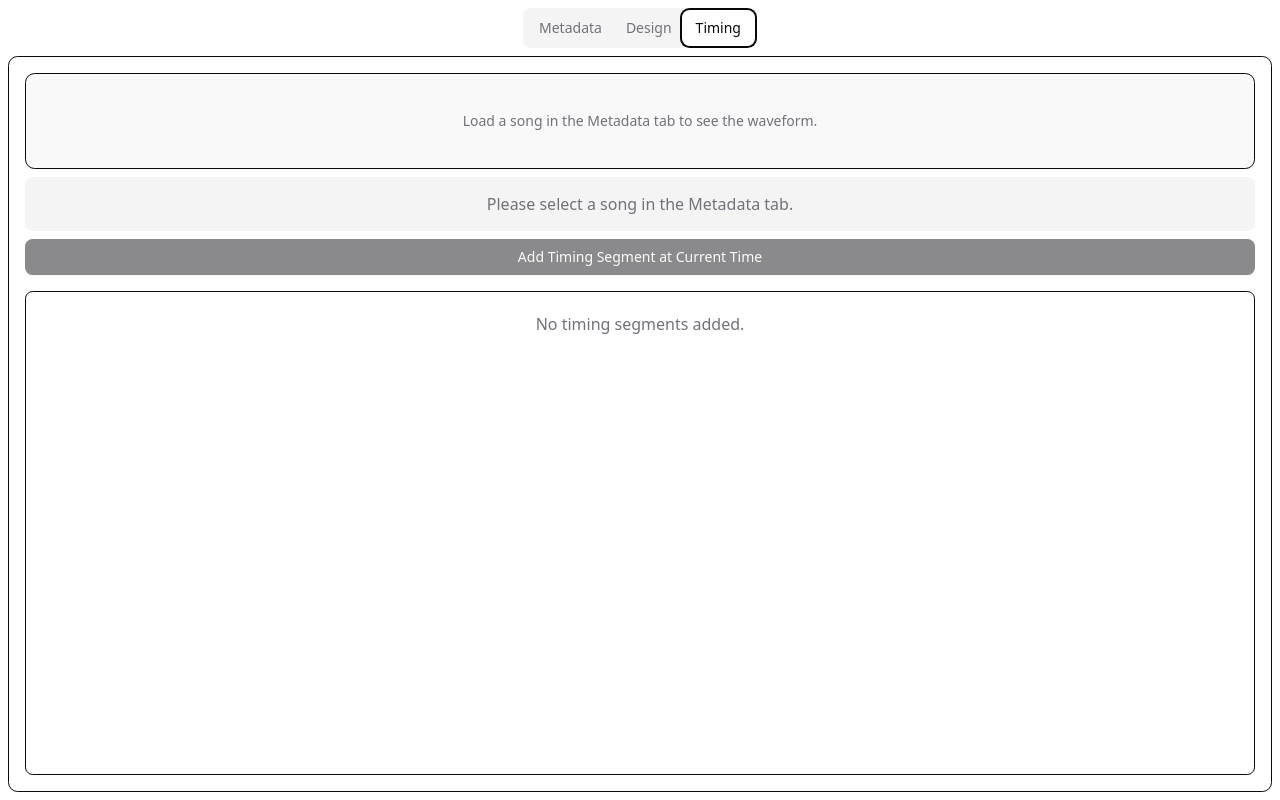
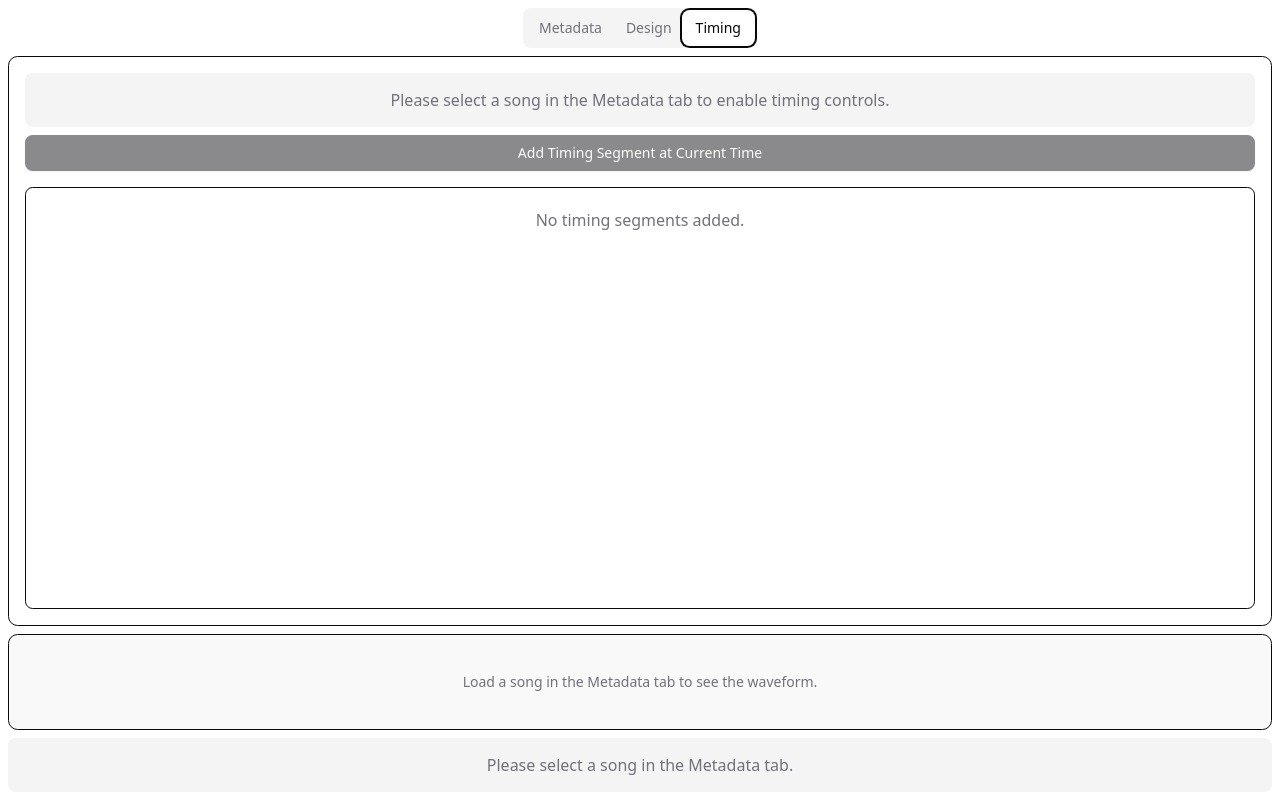
Before and after one commit to pfgithub/lazermapeditor, a React (Vite) app: page / in a window 1280 px wide. Both pictures are taken after a click on the tab "Timing". Built offline with nearby package versions, Linux system fonts and the light colour scheme.

Commit message:
[P] Move the audio element and waveform into the root App component

```diff
--- a/src/App.tsx
+++ b/src/App.tsx
@@ -3,13 +3,26 @@ import { DesignTab } from "@/components/DesignTab";
 import { MetadataTab } from "@/components/MetadataTab";
 import { TimingTab } from "@/components/TimingTab";
 import "./index.css";
-import { useEffect } from "react";
+import { useEffect, useMemo, useRef, useState } from "react";
 import { useAppStore } from "./store";
+import { WaveformDisplay } from "./components/WaveformDisplay";
+import type { Snap } from "./lib/timingPoints";
 
 // Types are now in src/store.ts
 
 export function App() {
   const { map, song, setMap, setSongFile, loadFromDb, isInitialized } = useAppStore();
+  const audioRef = useRef<HTMLAudioElement>(null);
+  const [isPlaying, setIsPlaying] = useState(false);
+  const [currentTime, setCurrentTime] = useState(0);
+  const [activeTab, setActiveTab] = useState("metadata");
+  const [designSnap, setDesignSnap] = useState<Snap>(4);
+
+  const snapForWaveform = useMemo((): Snap => {
+    if (activeTab === "timing") return 16;
+    if (activeTab === "design") return designSnap;
+    return 4; // Default snap for other tabs
+  }, [activeTab, designSnap]);
 
   useEffect(() => {
     loadFromDb();
@@ -29,6 +42,31 @@ export function App() {
     };
   }, []);
 
+  // Animation loop for current time
+  useEffect(() => {
+    if (!isPlaying) return;
+
+    let animationFrameId: number;
+    const loop = () => {
+      if (audioRef.current) {
+        setCurrentTime(audioRef.current.currentTime);
+      }
+      animationFrameId = requestAnimationFrame(loop);
+    };
+    animationFrameId = requestAnimationFrame(loop);
+
+    return () => {
+      cancelAnimationFrame(animationFrameId);
+    };
+  }, [isPlaying]);
+
+  // Sync state with audio element when seeking manually
+  const handleTimeUpdate = () => {
+    if (audioRef.current && !isPlaying) {
+      setCurrentTime(audioRef.current.currentTime);
+    }
+  };
+
   if (!isInitialized) {
     return (
       <div className="w-screen h-screen flex items-center justify-center bg-background text-foreground">
@@ -38,8 +76,12 @@ export function App() {
   }
 
   return (
-    <main className="w-screen h-screen flex flex-col bg-background text-foreground">
-      <Tabs defaultValue="metadata" className="w-full h-full flex flex-col p-2 gap-2">
+    <main className="w-screen h-screen flex flex-col bg-background text-foreground p-2 gap-2">
+      <Tabs
+        defaultValue="metadata"
+        className="w-full flex-grow flex flex-col gap-2 min-h-0"
+        onValueChange={setActiveTab}
+      >
         <TabsList className="mx-auto shrink-0">
           <TabsTrigger value="metadata">Metadata</TabsTrigger>
           <TabsTrigger value="design">Design</TabsTrigger>
@@ -49,12 +91,40 @@ export function App() {
           <MetadataTab song={song} setSong={setSongFile} />
         </TabsContent>
         <TabsContent value="design" className="flex-grow min-h-0">
-          <DesignTab map={map} song={song} />
+          <DesignTab map={map} audioRef={audioRef} snap={designSnap} setSnap={setDesignSnap} />
         </TabsContent>
         <TabsContent value="timing" className="flex-grow min-h-0 bg-card rounded-lg border">
-          <TimingTab map={map} setMap={setMap} songUrl={song?.url ?? null} />
+          <TimingTab map={map} setMap={setMap} audioRef={audioRef} songUrl={song?.url ?? null} />
         </TabsContent>
       </Tabs>
+
+      <footer className="shrink-0 flex flex-col gap-2">
+        <div className="h-24">
+          <WaveformDisplay
+            songUrl={song?.url}
+            currentTime={currentTime}
+            map={map}
+            snap={snapForWaveform}
+          />
+        </div>
+        {song?.url ? (
+          <audio
+            ref={audioRef}
+            key={song.url}
+            src={song.url}
+            controls
+            className="w-full"
+            onPlay={() => setIsPlaying(true)}
+            onPause={() => setIsPlaying(false)}
+            onSeeked={handleTimeUpdate}
+            onTimeUpdate={handleTimeUpdate}
+          />
+        ) : (
+          <div className="text-center text-muted-foreground p-4 bg-muted rounded-md h-[54px] flex items-center justify-center">
+            Please select a song in the Metadata tab.
+          </div>
+        )}
+      </footer>
     </main>
   );
 }
--- a/src/components/DesignTab.tsx
+++ b/src/components/DesignTab.tsx
@@ -1,21 +1,17 @@
-import { useEffect, useRef, useState } from "react";
+import { useEffect, useRef } from "react";
 import { Button } from "@/components/ui/button";
 import { Label } from "@/components/ui/label";
-import type { Map, Song } from "@/store";
-import { WaveformDisplay } from "./WaveformDisplay";
+import type { Map } from "@/store";
 import { calculateTimingPointsInRange, getColorForSnap, getSnapForTime, snapLevels, type Snap } from "@/lib/timingPoints";
 
 interface DesignTabProps {
   map: Map;
-  song: Song | null;
+  audioRef: React.RefObject<HTMLAudioElement>;
+  snap: Snap;
+  setSnap: (snap: Snap) => void;
 }
 
-export function DesignTab({ map, song }: DesignTabProps) {
-  const [snap, setSnap] = useState<Snap>(4);
-
-  const [isPlaying, setIsPlaying] = useState<boolean>(false);
-
-  const audioRef = useRef<HTMLAudioElement>(null);
+export function DesignTab({ map, audioRef, snap, setSnap }: DesignTabProps) {
   const canvasRef = useRef<HTMLCanvasElement>(null);
   const containerRef = useRef<HTMLDivElement>(null);
   const animationFrameId = useRef<number | undefined>(undefined);
@@ -86,11 +82,11 @@ export function DesignTab({ map, song }: DesignTabProps) {
       draw(time);
       animationFrameId.current = requestAnimationFrame(loop);
     };
-    loop();
+    animationFrameId.current = requestAnimationFrame(loop);
     return () => {
       if (animationFrameId.current) cancelAnimationFrame(animationFrameId.current);
     };
-  }, [isPlaying, map, snap]); // Re-run if any of these change
+  }, [map, snap, audioRef]); // Re-run if any of these change
 
   // Handle canvas resizing
   useEffect(() => {
@@ -118,7 +114,7 @@ export function DesignTab({ map, song }: DesignTabProps) {
     canvas.style.height = `${height}px`;
 
     return () => resizeObserver.disconnect();
-  }, []);
+  }, [audioRef]);
 
   return (
     <div className="flex flex-col h-full gap-2">
@@ -133,30 +129,8 @@ export function DesignTab({ map, song }: DesignTabProps) {
         </div>
       </div>
 
-      <div className="shrink-0 h-24">
-        <WaveformDisplay songUrl={song?.url} audioEl={audioRef.current} map={map} snap={snap} />
-      </div>
-
       <div className="flex-grow relative bg-card border rounded-lg overflow-hidden" ref={containerRef}>
         <canvas ref={canvasRef} className="absolute top-0 left-0" />
-      </div>
-
-      <div className="shrink-0">
-        {song?.url ? (
-          <audio
-            ref={audioRef}
-            key={song.url}
-            src={song.url}
-            controls
-            className="w-full"
-            onPlay={() => setIsPlaying(true)}
-            onPause={() => setIsPlaying(false)}
-          />
-        ) : (
-          <div className="text-center text-muted-foreground p-4 bg-muted rounded-md h-[54px] flex items-center justify-center">
-            Please select a song in the Metadata tab.
-          </div>
-        )}
       </div>
     </div>
   );
--- a/src/components/TimingTab.tsx
+++ b/src/components/TimingTab.tsx
@@ -1,56 +1,21 @@
-import { useEffect, useRef, useState } from "react";
+import { useRef, useState } from "react";
 import { Button } from "@/components/ui/button";
 import { Input } from "@/components/ui/input";
 import { Label } from "@/components/ui/label";
 import { cn } from "@/lib/utils";
 import { Map, TimingSegment } from "@/store";
-import { WaveformDisplay } from "./WaveformDisplay";
 
 interface TimingTabProps {
   map: Map;
   setMap: (map: Map) => void;
   songUrl: string | null;
+  audioRef: React.RefObject<HTMLAudioElement>;
 }
 
-export function TimingTab({ map, setMap, songUrl }: TimingTabProps) {
-  const audioRef = useRef<HTMLAudioElement>(null);
+export function TimingTab({ map, setMap, songUrl, audioRef }: TimingTabProps) {
   const [selectedSegmentId, setSelectedSegmentId] = useState<string | null>(null);
-  const [currentTime, setCurrentTime] = useState(0);
-  const [isPlaying, setIsPlaying] = useState(false);
-  const animationFrameId = useRef<number>();
 
   const selectedSegment = map.timing.find((s) => s.id === selectedSegmentId);
-
-  // Animation loop for current time for waveform display
-  useEffect(() => {
-    const loop = () => {
-      if (audioRef.current) {
-        setCurrentTime(audioRef.current.currentTime);
-      }
-      animationFrameId.current = requestAnimationFrame(loop);
-    };
-
-    if (isPlaying) {
-      animationFrameId.current = requestAnimationFrame(loop);
-    } else {
-      if (animationFrameId.current) {
-        cancelAnimationFrame(animationFrameId.current);
-      }
-    }
-
-    return () => {
-      if (animationFrameId.current) {
-        cancelAnimationFrame(animationFrameId.current);
-      }
-    };
-  }, [isPlaying]);
-
-  // Sync state with audio element when seeking manually
-  const handleTimeUpdate = () => {
-    if (audioRef.current && !isPlaying) {
-      setCurrentTime(audioRef.current.currentTime);
-    }
-  };
 
   const handleAddSegment = () => {
     const currentTime = audioRef.current?.currentTime ?? 0;
@@ -92,23 +57,9 @@ export function TimingTab({ map, setMap, songUrl }: TimingTabProps) {
       <div className="flex-grow flex flex-col gap-4 p-4">
         {/* Top section: Player and Add button */}
         <div className="flex flex-col gap-2">
-          <div className="shrink-0 h-24">
-            <WaveformDisplay songUrl={songUrl} currentTime={currentTime} map={map} snap={16} />
-          </div>
-          {songUrl ? (
-            <audio
-              ref={audioRef}
-              key={songUrl}
-              src={songUrl}
-              controls
-              className="w-full"
-              onPlay={() => setIsPlaying(true)}
-              onPause={() => setIsPlaying(false)}
-              onSeeked={handleTimeUpdate}
-            />
-          ) : (
+          {!songUrl && (
             <div className="text-center text-muted-foreground p-4 bg-muted rounded-md h-[54px] flex items-center justify-center">
-              Please select a song in the Metadata tab.
+              Please select a song in the Metadata tab to enable timing controls.
             </div>
           )}
           <Button onClick={handleAddSegment} disabled={!songUrl}>
--- a/src/components/WaveformDisplay.tsx
+++ b/src/components/WaveformDisplay.tsx
@@ -9,7 +9,7 @@ import {
 
 interface WaveformDisplayProps {
   songUrl: string | null | undefined;
-  audioEl?: HTMLAudioElement;
+  currentTime: number;
   map: Map;
   snap: Snap;
 }
@@ -95,7 +95,7 @@ const drawWaveform = (
   }
 };
 
-export function WaveformDisplay({ songUrl, audioEl, map, snap }: WaveformDisplayProps) {
+export function WaveformDisplay({ songUrl, currentTime, map, snap }: WaveformDisplayProps) {
   const canvasRef = useRef<HTMLCanvasElement>(null);
   const containerRef = useRef<HTMLDivElement>(null);
   const [audioBuffer, setAudioBuffer] = useState<AudioBuffer | null>(null);
@@ -147,9 +147,9 @@ export function WaveformDisplay({ songUrl, audioEl, map, snap }: WaveformDisplay
       return;
     }
 
-    drawWaveform(ctx, width, height, audioBuffer, audioEl?.currentTime ?? 0);
-    drawSnapMarkers(ctx, width, height, audioEl?.currentTime ?? 0, map, snap);
-  }, [audioBuffer, map, snap]);
+    drawWaveform(ctx, width, height, audioBuffer, currentTime);
+    drawSnapMarkers(ctx, width, height, currentTime, map, snap);
+  }, [audioBuffer, map, snap, currentTime]);
 
   useEffect(() => {
     draw();
```
